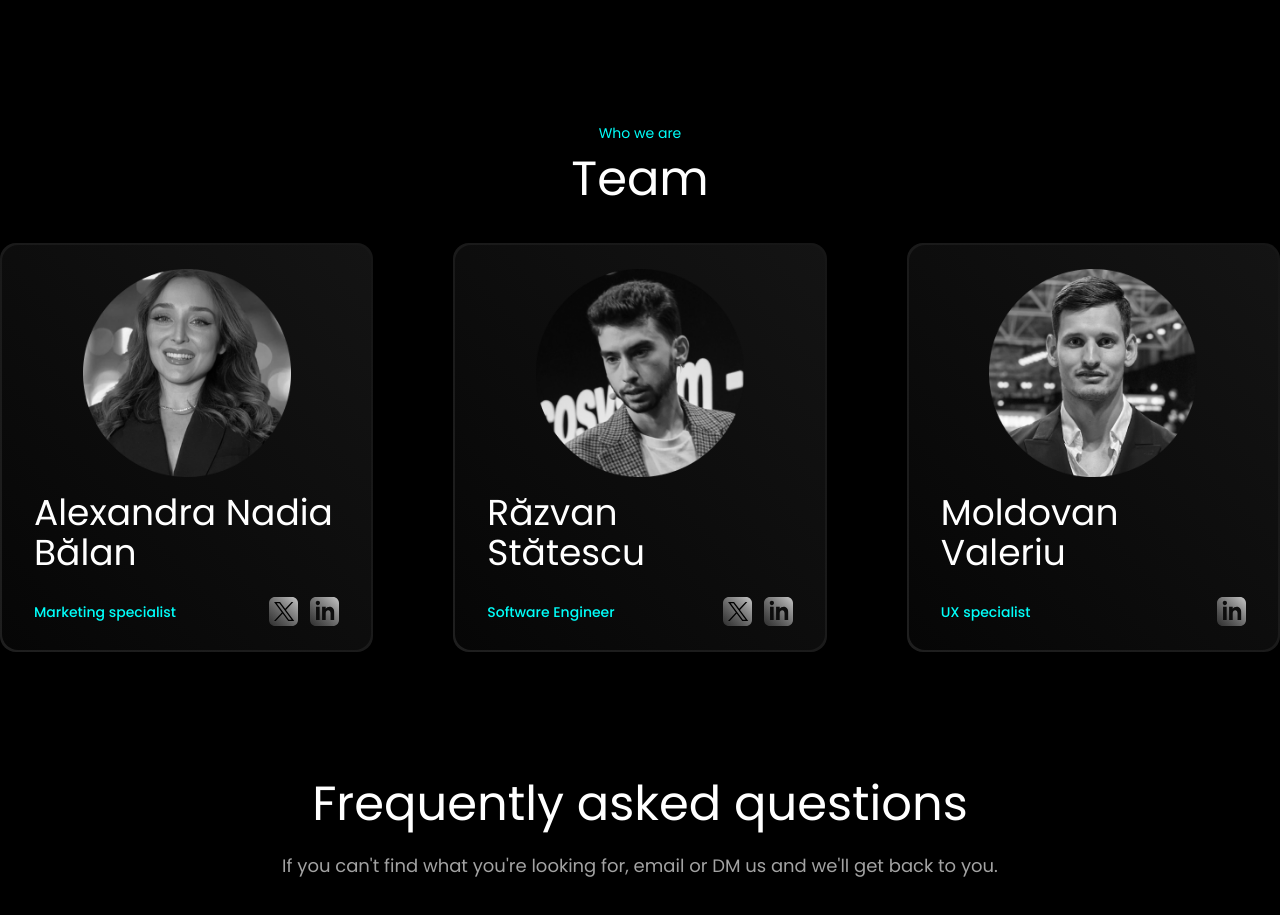
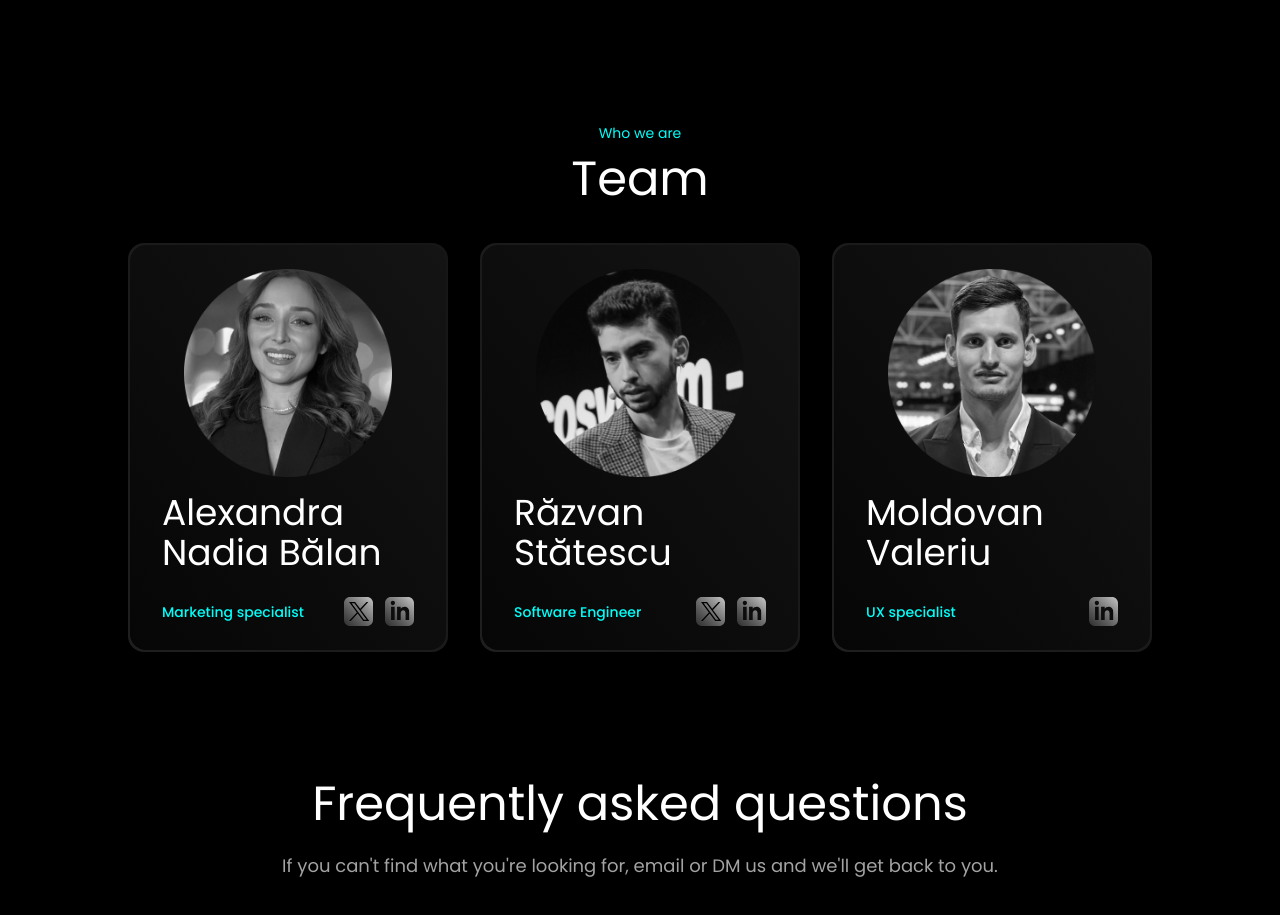
Before and after one commit to CoinDrip-finance/website-v2, a Next.js app: page / in a window 1280 px wide. Shown: the part 3880-4795 px from the top of the page. Built offline with nearby package versions, Linux system fonts and the light colour scheme; no server answers.

Commit message:
update footer

```diff
--- a/components/Footer.tsx
+++ b/components/Footer.tsx
@@ -50,7 +50,7 @@ export default function Footer() {
       <img
         src="/footer-gradient.png"
         alt=""
-        className="sm:hidden absolute bottom-0 inset-x-0 mx-auto pointer-events-none h-1/3 object-cover"
+        className="sm:hidden absolute bottom-0 inset-x-0 mx-auto pointer-events-none h-full object-cover"
       />
     </div>
   );
--- a/components/Team.tsx
+++ b/components/Team.tsx
@@ -1,10 +1,10 @@
 export default function Team() {
   return (
-    <div className="mt-32 section">
+    <div className="mt-32 section max-w-screen-lg">
       <div className="text-sm text-primary mb-3 text-center">Who we are</div>
       <div className="text-5xl text-center mb-10">Team</div>
 
-      <div className="grid grid-cols-1 sm:grid-cols-3 gap-12 sm:gap-20">
+      <div className="grid grid-cols-1 sm:grid-cols-3 gap-12 sm:gap-8">
         <div className="w-full rounded-2xl bg-gradient-to-bl to-[#1F1F1F] from-[#161616] p-[2px]">
           <div className="h-full w-full bg-gradient-to-tr from-[#060606] to-[#141414] rounded-2xl py-6 px-8">
             <img src="/team/alexandra.png" alt="Alexandra" className="h-52 mx-auto" />
--- a/components/Testimonials.tsx
+++ b/components/Testimonials.tsx
@@ -108,7 +108,7 @@ const ReviewCard = ({
 
 export default function Testimonials() {
   return (
-    <div className="relative flex  flex-col items-center justify-center gap-4 overflow-hidden py-36">
+    <div className="relative flex  flex-col items-center justify-center gap-4 overflow-hidden pt-36 pb-8 sm:py-36">
       <Marquee pauseOnHover className="[--duration:40s]">
         {reviews.map((review) => (
           <ReviewCard key={review.username} {...review} />
```
